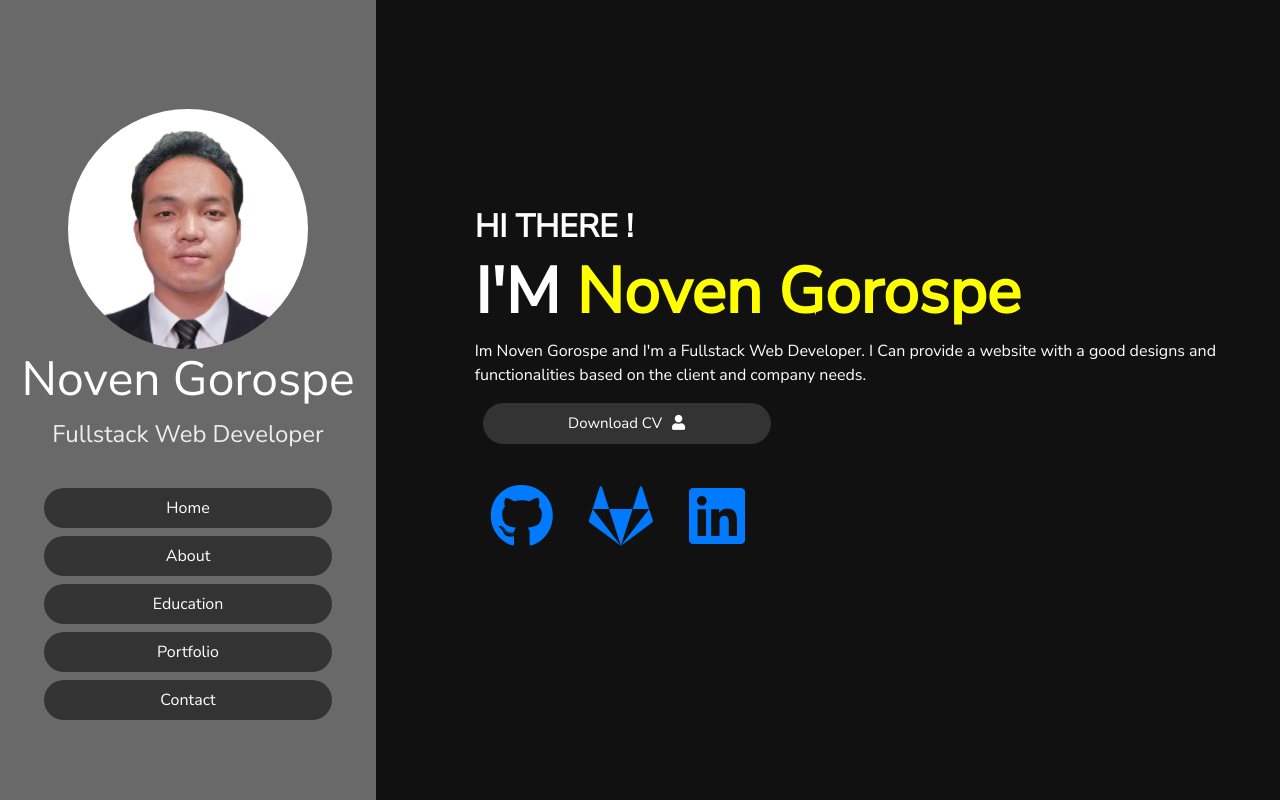
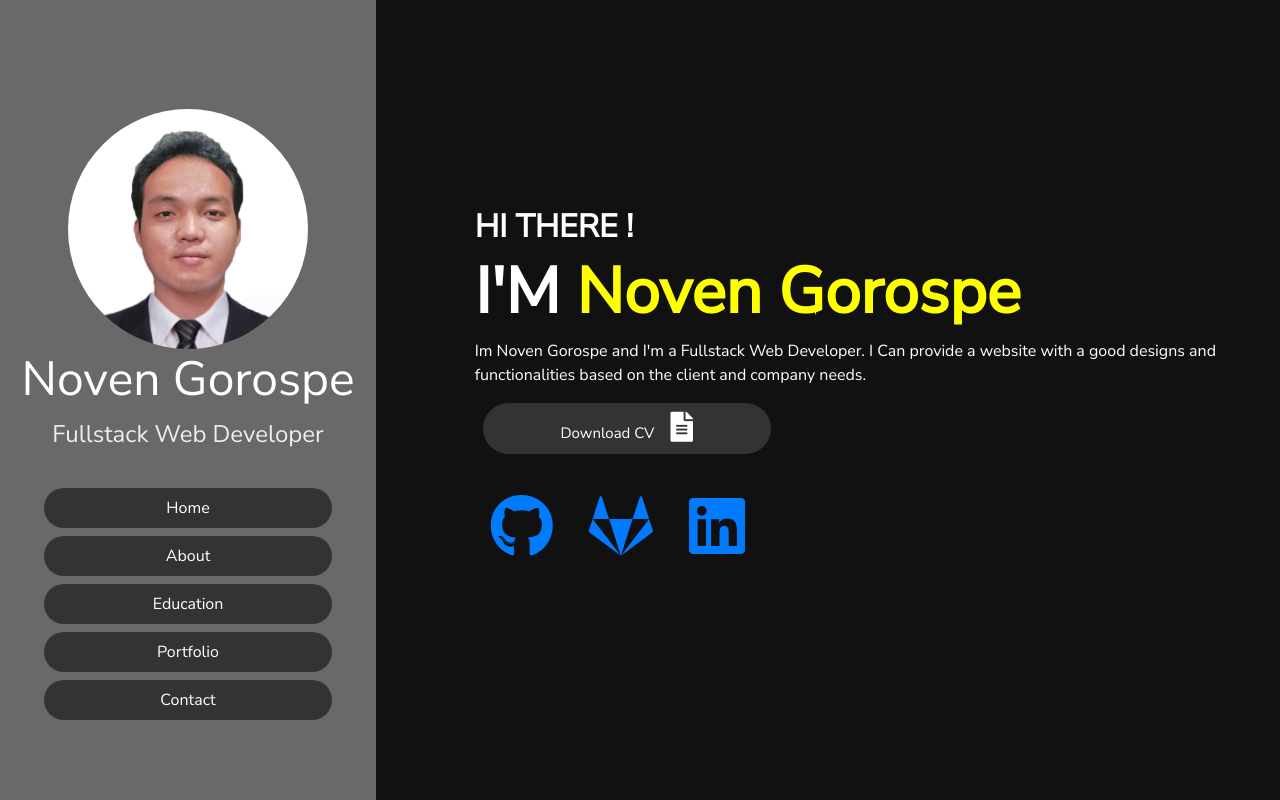
Before and after one commit to NovenGorospe/webportfolio, a plain HTML site: page index.html in a window 1280 px wide. Shown: the top 800 px of the page. Drawn offline with nearby package versions, Linux system fonts and the light colour scheme.

Commit message:
Icon in Home content

```diff
--- a/index.html
+++ b/index.html
@@ -42,7 +42,7 @@
 												<h3 class="hi text-white">HI THERE !</h3>
 												<h1 class="name1 text-white">I'M <span  class="intro-name" >Noven Gorospe</span> </h1>
 												<p class=" about-content text-white">Im Noven Gorospe and I'm a Fullstack Web Developer. I Can provide a website with a good designs and functionalities based on the client and company needs.  </p>
-												<a href="resume/Resume.pdf" class="btn" target="_blank">Download CV<span class=" cv fa fa-user" ></span></a>
+												<a href="resume/Resume.pdf" class="btn" target="_blank">Download CV<i class=" ml-3 fas fa-file-alt fa-2x"></i></a>
 												<div class="mt-4">
 
 				            	 					<a href="https://gitlab.com/gorospenoven24" target="_blank"><i class=" p-3 fab fa-github fa-4x"></i></a>
```
